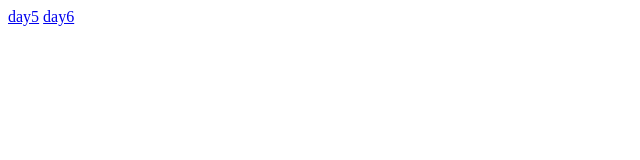
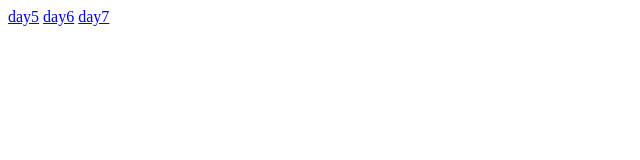
Before and after one commit to venu-kolluri/htmltasks, a plain HTML site: page index.html in a window 1280 px wide. Shown: the full height of the page, 0-640 px from the left. Drawn offline with Linux system fonts and the light colour scheme.

Commit message:
Update index.html

```diff
--- a/index.html
+++ b/index.html
@@ -8,6 +8,9 @@
 <body>
 <a href="day5/day5.html">day5</a>
     <a href="day6/day6.html">day6</a>
+    <a href="/day7/day7.html">day7</a>
+
+
 
 
 
```
